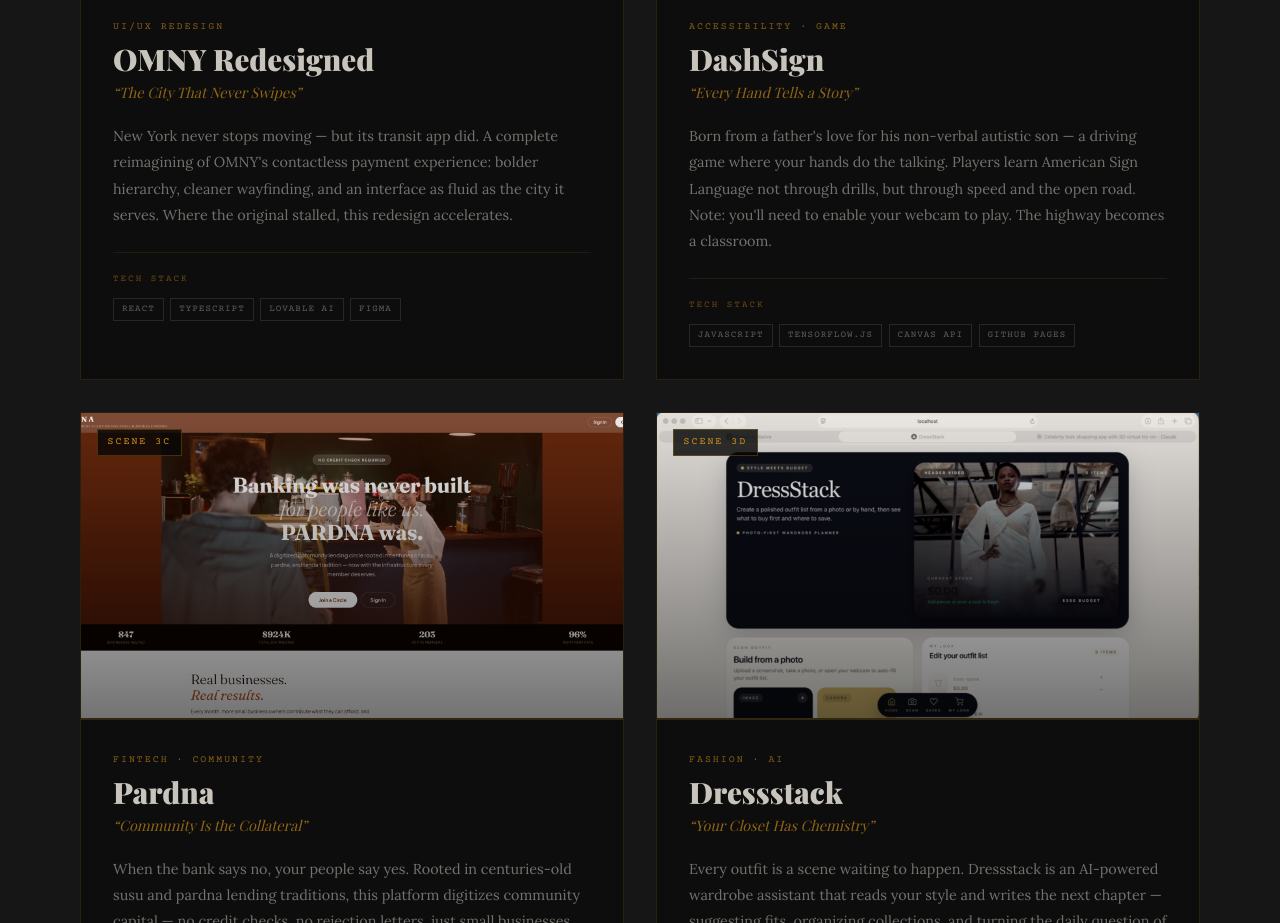
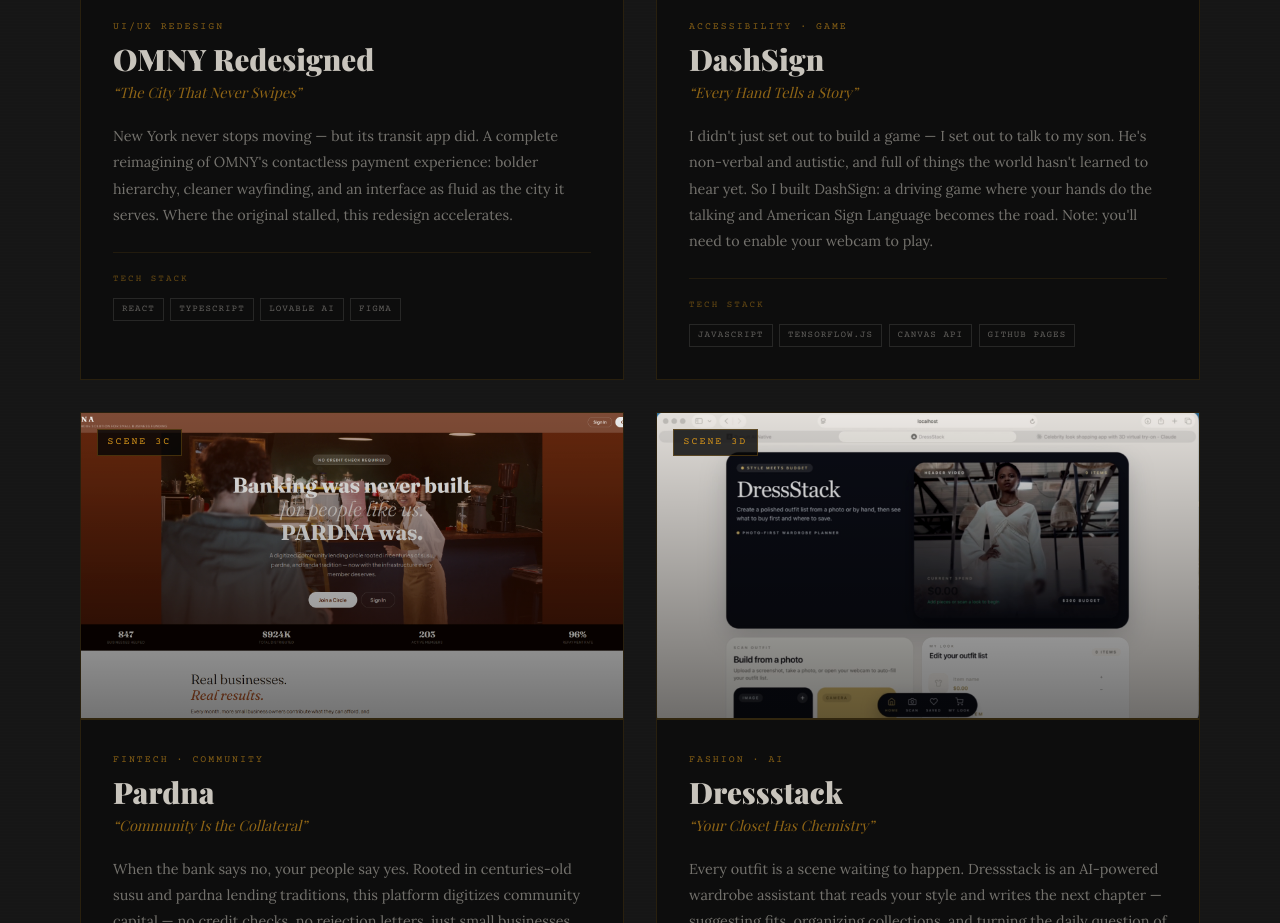
Before and after one commit to EndofLine4/AI_Native_Builder, a React (Create React App) app: page / in a window 1280 px wide. Shown: the part 3460-4383 px from the top of the page. Built offline with nearby package versions, Linux system fonts and the light colour scheme; a web font is replaced by a local one.

Commit message:
Updated DashSign description

```diff
--- a/src/components/Projects.jsx
+++ b/src/components/Projects.jsx
@@ -28,7 +28,7 @@
     title:       'DashSign',
     tagline:     'Every Hand Tells a Story',
     category:    'ACCESSIBILITY · GAME',
-    description: "Born from a father's love for his non-verbal autistic son — a driving game where your hands do the talking. Players learn American Sign Language not through drills, but through speed and the open road. Note: you'll need to enable your webcam to play. The highway becomes a classroom.",
+    description: "I didn't just set out to build a game — I set out to talk to my son. He's non-verbal and autistic, and full of things the world hasn't learned to hear yet. So I built DashSign: a driving game where your hands do the talking and American Sign Language becomes the road. Note: you'll need to enable your webcam to play.",
     tech:        ['JavaScript', 'TensorFlow.js', 'Canvas API', 'GitHub Pages'],
     tone:        'amber',
     url:         'https://endofline4.github.io/DashSign/',
```
